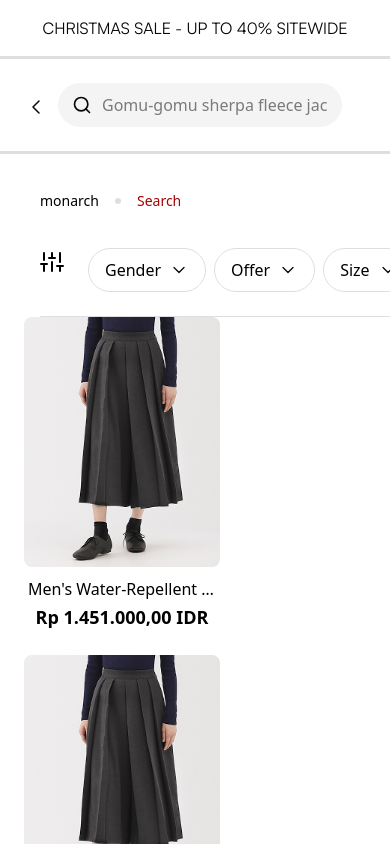
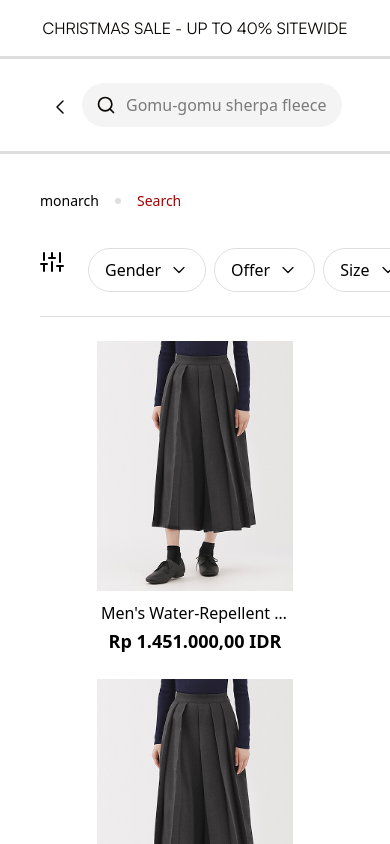
Before and after one commit to SBX-One/Monarch, a React (Vite) app: page /search-result in a window 390 px wide. Built offline with nearby package versions, Linux system fonts and the light colour scheme.

Commit message:
responsive p7

```diff
--- a/src/components/Header.tsx
+++ b/src/components/Header.tsx
@@ -75,10 +75,14 @@ export default function Header({searchValue = "", onSearchChange, onSubmitSearch
             </div>
             <div className=" flex max-[480px]:flex-col items-center border-3 border-y-[#dedede] border-x-0">
                 <div className="flex flex-row bg-full flex-1 gap-[24px] items-center px-6 min-[480px]:px-10">
-                    <h1 className="inter-tight text-[#0A0805] header-2-bold max-[480px]:hidden shrink-0">monarch</h1>
+                    <Link to="/">
+                        <h1 className="inter-tight text-[#0A0805] header-2-bold max-[480px]:hidden shrink-0">monarch</h1>
+                    </Link>
                     <div className="flex flex-col mt-[24px] min-[480px]:mt-0 min-[480px]:flex-row-reverse flex-1 gap-[24px]">
                         <div className="flex gap-[24px] items-center shrink-0 max-[480px]:hidden">
-                            <h1 className="inter-tight text-[#0A0805] header-2-bold mr-20 min-[480px]:hidden">monarch</h1>
+                            <Link to="/">
+                                <h1 className="inter-tight text-[#0A0805] header-2-bold mr-20 min-[480px]:hidden">monarch</h1>
+                            </Link>
                             <img src={wishlist} alt="wishlist" className="shrink-0"/>
                             <Link to="/cart" className="shrink-0">
                                 <img src={cart} alt="cart" className="" />
--- a/src/components/ProductResult.tsx
+++ b/src/components/ProductResult.tsx
@@ -45,7 +45,7 @@ export default function ProductResult({title, data, imageHeight, imageWidth, ima
                         onClick={() => item.id && navigate(`/product/${item.id}`)}
                         style={{ maxWidth: imageWidth || textWidth || '196px' }}
                     >
-                        <div className="relative w-full overflow-hidden rounded-lg">
+                        <div className="relative w-full overflow-hidden">
                             <img
                                 src={resolveImage(item.image as string)}
                                 alt="product"
--- a/src/pages/SearchResult.tsx
+++ b/src/pages/SearchResult.tsx
@@ -141,14 +141,14 @@ export default function SearchResult() {
                 </div>
             </div>
 
-            <div className="mx-auto">
+            <div className="mx-auto mt-[24px]">
                 <ProductResult
                     title=""
                     data={filteredProducts}
-                    imageWidth={isMobile ? "196px" : "334px"}
-                    imageHeight={isMobile ? "250px" : "334px"}
+                    imageWidth={isMobile ? "196px" : "340px"}
+                    imageHeight={isMobile ? "250px" : "340px"}
                     imageGap="24px"
-                    justify="start"
+                    justify="center"
                     textWidth={isMobile ? "196px" : "300px"}
                 />
             </div>
```
